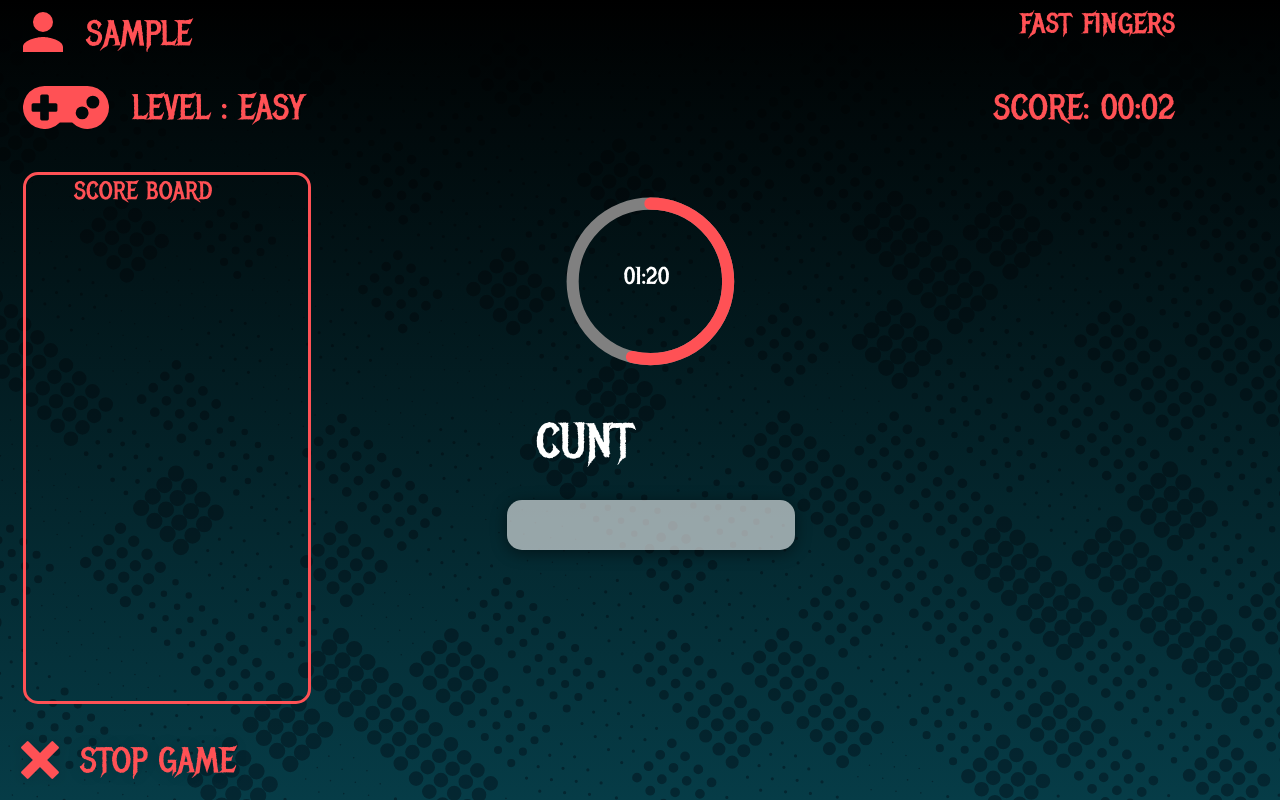
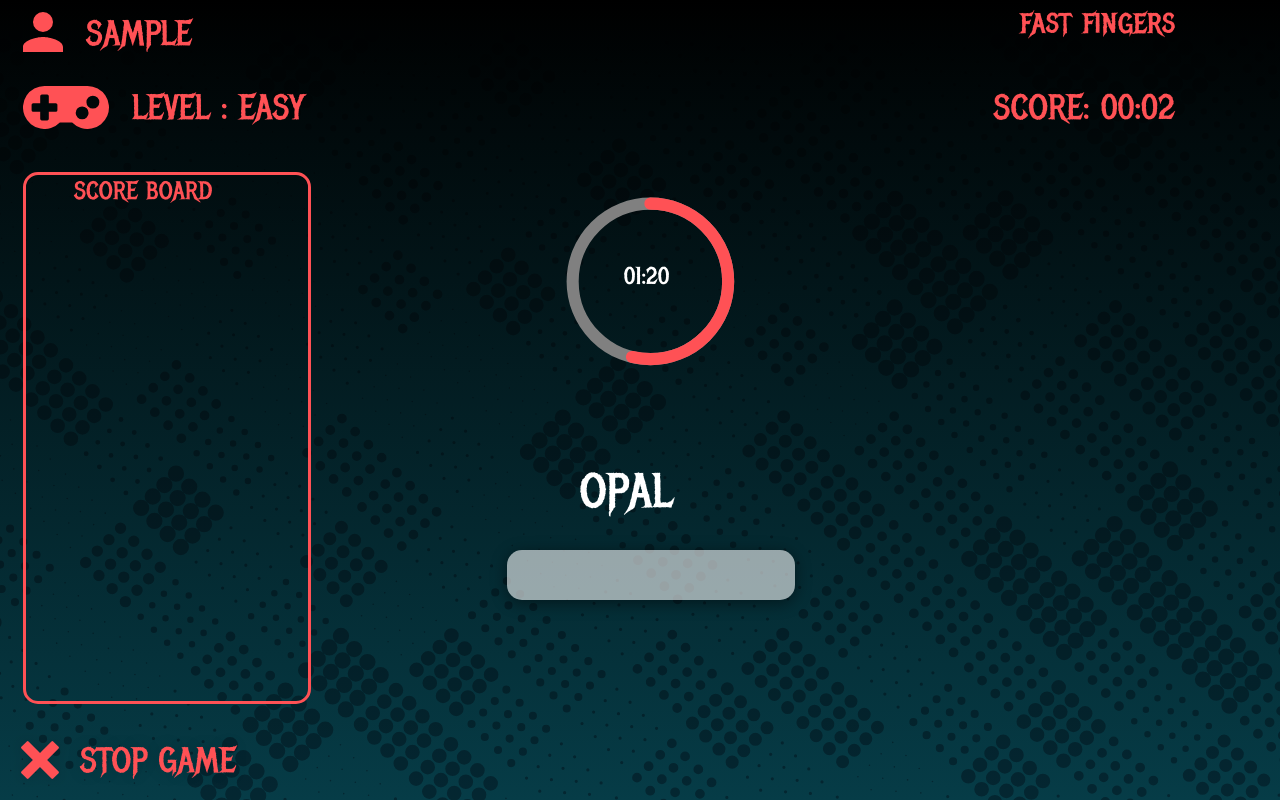
Before and after one commit to pesto-students/fastfingers-lakshmiprabhat, a React (Create React App) app: page / in a window 1280 px wide. Both pictures are taken after typing "Sample" into the empty fields and a click on the button "START GAME". Built offline with nearby package versions, Linux system fonts and the light colour scheme.

Commit message:
modify color change functionality on randomword

```diff
--- a/src/components/GamePage/GamePage.scss
+++ b/src/components/GamePage/GamePage.scss
@@ -64,7 +64,7 @@
   font-size: 3rem;
   color: white;
   font-weight: 500;
-    margin: 10% 0 0 15%;
+  margin: 10% 0 0 12%;
   text-transform: uppercase;
 }
 .inputWordArea {
@@ -112,6 +112,7 @@
   font-size: 40px;
   color: var(--lightRed);margin-top:0;
   font-family: 'Metal Mania';
+  cursor: pointer;
    }
    .buttonArea{
        display:flex;
--- /dev/null
+++ b/src/components/GamePage/RandomWord.jsx
@@ -0,0 +1,24 @@
+import React from 'react';
+import ProtoTypes from "prop-types";
+
+export default function RandomWord({ randomWord, inputWord }){
+    let content = randomWord.split("").map((ch, index) => {
+        if (inputWord[index] && ch.toLowerCase() === inputWord[index].toLowerCase()) {
+            return <span style={{ color: "green" }} key={index}>{ch}</span>
+        }
+        else if (inputWord[index]) {
+            return <span style={{ color: "blue" }} key={index}>{ch}</span>
+        }
+        else {
+            return <span style={{ color: "white" }} key={index}>{ch}</span>
+        }
+    });;
+    return (
+        <p className="randomWord">{content}</p>
+    );
+}
+
+RandomWord.protoTypes = {
+    randomWord : ProtoTypes.string,
+    inputWord : ProtoTypes.string
+}
--- a/src/components/GamePage/SetColorsOnRandomWord.jsx
+++ /dev/null
@@ -1,34 +0,0 @@
-import React from "react";
-import ProtoTypes from "prop-types";
-
-export default function SetColorsOnRandomWord({ randomWord, playerInput }) {
-  let content = randomWord.split("").map((alph, index) => {
-    if (
-      playerInput[index] &&
-      alph.toLowerCase() === playerInput[index].toLowerCase()
-    ) {
-      return (
-        <span style={{ color: "green" }} key={index}>
-          {alph}
-        </span>
-      );
-    } else if (playerInput[index]) {
-      return (
-        <span style={{ color: "blue" }} key={index}>
-          {alph}
-        </span>
-      );
-    } else {
-      return (
-        <span style={{ color: "white" }} key={index}>
-          {alph}
-        </span>
-      );
-    }
-  });
-  return <p>{content}</p>;
-}
-SetColorsOnRandomWord.ProtoTypes = {
-  randomWord: ProtoTypes.string,
-  playerInput: ProtoTypes.string
-};
--- a/src/components/GamePage/Timer.jsx
+++ b/src/components/GamePage/Timer.jsx
@@ -1,49 +1,48 @@
 import React, { useState, useEffect } from "react";
+import ProtoTypes from "prop-types";
 import "./Timer.scss";
-import ProtoTypes from "prop-types";
-import { formatTimeLeft } from "../common/Util";
+import { formatTimeLeft, calculateTimeFraction } from "../common/Util";
+const FULL_DASH_ARRAY = 283;
 let timePassed = 0;
-let timeOut = null;
+let timeout = '';
 
-export default function Timer({ timerValue, handleStopGame }) {
+export default function Timer({timerValue, handleStopGame}) {
     const [timeLeft, setTimeLeft] = useState(timerValue);
-  const [timerStroke, setTimerStroke] = useState("283 283");
+    const [stroke, setStroke] = useState("283 283");
 
     useEffect(() => {
         timePassed = 0;
         setTimeLeft(timerValue);
-  }, [timerValue]); // eslint-disable-line react-hooks/exhaustive-deps
+    }, [timerValue]);
 
     useEffect(() => {
-    timeOut = setInterval(() => {
+        timeout = setInterval(() => {
             if (timeLeft > 0) {
                 timePassed += 100;
                 setTimeLeft(timerValue - timePassed);
-        const strokeWidth = calculateTimeFraction(timeLeft, timerValue);
-        setTimerStroke(`${strokeWidth} 283`);
-      } else if (timeLeft === 0) {
+                const strokeValue = calculateTimeFraction(timeLeft, timerValue);
+                setStroke(`${strokeValue} ${FULL_DASH_ARRAY}`);
+            }
+            else if(timeLeft === 0) {
                 handleStopGame();
-        clearInterval(timeOut);
+                clearInterval(timeout);
             }
         }, 100);
 
         return () => {
-      clearInterval(timeOut);
-    };
-  }, [timeLeft]); // eslint-disable-line react-hooks/exhaustive-deps
+            clearInterval(timeout);
+        }
+        // eslint-disable-next-line react-hooks/exhaustive-deps
+    }, [timeLeft]);
 
     return (
         <div className="baseTimer">
-      <svg className="baseTimerSvg" viewBox="0 0 100 100">
+            <svg className="baseTimerSvg" viewBox="0 0 100 100" xmlns="http://www.w3.org/2000/svg">
                 <g className="baseTimerCircle">
-          <circle
-            className="baseTimerPathElapsed strokeColor"
-            cx="50"
-            cy="50"
-            r="45"
-          />
+                    <circle className="baseTimerPathElapsed strokeColor" cx="50" cy="50" r="45" />
                     <path
-            stroke-dasharray={timerStroke}
+                        id="base-timer-path-remaining"
+                        strokeDasharray={stroke}
                         className="baseTimerPathRemaining"
                         d="
                             M 50, 50
@@ -54,16 +53,16 @@ export default function Timer({ timerValue, handleStopGame }) {
                     ></path>
                 </g>
             </svg>
+            {
+                timeLeft !== -1 ?
                 <span className="baseTimerLabel">{formatTimeLeft(timeLeft)}</span>
+                : ''
+            }
         </div>
     );
 }
 
-Timer.ProtoTypes = {
+Timer.protoTypes = {
    timerValue: ProtoTypes.number.isRequired,
    handleStopGame: ProtoTypes.func.isRequired
-};
-function calculateTimeFraction(timeLeft, timerValue) {
-  const rawTimeFraction = timeLeft / timerValue;
-  return (rawTimeFraction - (1 / timerValue) * (1 - rawTimeFraction)) * 283;
 }
--- a/src/components/GamePage/WordPage.jsx
+++ b/src/components/GamePage/WordPage.jsx
@@ -1,79 +1,54 @@
-import React, { useEffect, useState } from "react";
+import React, { useState, useEffect } from 'react';
+import Timer from './Timer';
+import RandomWord from './RandomWord';
+import { getRandomWord ,getDataFromLocalStorage} from '../common/Util';
 import ProtoTypes from "prop-types";
-import "./GamePage.scss";
-import Timer from "./Timer";
-import data from "../common/data/dictionary.json";
-import {getDataFromLocalStorage} from "../common/Util";
-import SetColorsOnRandomWord from "./SetColorsOnRandomWord";
+import './GamePage.scss';
 
-export default function WordPage({ handleStopGame }) {
+export default function WordPage({ handleStopGame }){
+    const [difficultyLevel, setDifficultyLevel] = useState(Number(getDataFromLocalStorage('difficultyLevel')));
     const [randomWord, setRandomWord] = useState('');
-const [playerInput, setPlayerInput] = useState('');
-const difficultyLevel = Number(getDataFromLocalStorage("difficultyLevel"));
-const [currentDifficultyLevel, setCurrentDifficultyLevel] = useState(
-    difficultyLevel
-    );
-const [timerValue, setTimerValue] = useState(-1);
-const playerInputRef = React.createRef();
+    const [maxTime, setMaxTime] = useState(-1);
+    const [inputWord, setInputWord] = useState('');
+    const inputWordRef = React.createRef();
 
-const getRandomWord = () => {
-    let filteredWords = [];
-    if (currentDifficultyLevel < 1.5) {
-        filteredWords = data.filter((word) => word.length <= 4);
-    } else if (currentDifficultyLevel >= 1.5 && currentDifficultyLevel < 2) {
-        filteredWords = data.filter(
-        (word) => word.length >= 5 && word.length <= 8
-        );
-    } else {
-        filteredWords = data.filter((word) => word.length > 8);
+    const handleInputWordChange = (e) => {
+        setInputWord(e.target.value);
+        if (randomWord.toLowerCase() === e.target.value.toLowerCase()) {
+            setInputWord('');
+            setDifficultyLevel(difficultyLevel+0.01);
+            setTargetWord();
         }
-    const randomIndex = Math.floor(Math.random() * filteredWords.length);
-    const newrandomWord = filteredWords[randomIndex];
-    setRandomWord(newrandomWord);
-    setPlayerInput("");
-    let newTimerValue =
-        Math.floor(newrandomWord.length / currentDifficultyLevel) * 1000;
-    if (newTimerValue > 2000) setTimerValue(newTimerValue);
-    else setTimerValue(2000);
-    };
+    }
 
-    const handleTextChange = (event) => {
-    setPlayerInput(event.target.value);
-    if (randomWord.toLowerCase() === event.target.value.toLowerCase()) {
-        getRandomWord();
-        setCurrentDifficultyLevel(currentDifficultyLevel + 0.01);
+    const setTargetWord = () => {
+        const randomWord = getRandomWord(difficultyLevel);
+        const maxTime = Math.ceil(randomWord.length / difficultyLevel) * 1000;
+        setRandomWord(randomWord);
+        setMaxTime(maxTime > 2000 ? maxTime : 2000);
     }
-    };
 
     useEffect(() => {
-    getRandomWord();
-    if (playerInputRef.current){
-        playerInputRef.current.focus();
-    } // eslint-disable-next-line react-hooks/exhaustive-deps
-}, []);
+        setTargetWord();
+        if (inputWordRef.current) {
+            inputWordRef.current.focus();
+        }
+        // eslint-disable-next-line react-hooks/exhaustive-deps
+    },[]);
 
-return (
+    return(
         <div className="playArea">
-    <Timer
-            timerValue={timerValue}
-            handleStopGame={handleStopGame}
-        ></Timer>
+            <Timer timerValue={maxTime} key={randomWord} handleStopGame={handleStopGame}/>
             <div className="randomWord">
-        <SetColorsOnRandomWord randomWord={randomWord} playerInput={playerInput}/>
+            <RandomWord randomWord={randomWord} inputWord={inputWord}/>
             </div>
             <div className="inputWordArea">
-            <input
-            type="text"
-            className="playerInput"
-            value={playerInput}
-            onChange={handleTextChange}
-            ref={playerInputRef}
-            />
+            <input type="text" className="playerInput" value={inputWord} onChange={handleInputWordChange} ref={inputWordRef}/>
             </div>
         </div>
-);
+    )
 }
 
 WordPage.protoTypes = {
-    handleStopGame: ProtoTypes.func.isRequired
+    handleStopGame : ProtoTypes.func.isRequired
 }
--- a/src/components/common/Util.jsx
+++ b/src/components/common/Util.jsx
@@ -1,3 +1,5 @@
+import WordsCollection from "./data/dictionary.json";
+
 export const saveDataToLocalStorage = (key, value) =>
   localStorage.setItem(key, JSON.stringify(value));
 export const getDataFromLocalStorage = (key) =>
@@ -7,24 +9,56 @@ export const levels = [
   { level: 1.5, levelDesc: "MEDIUM" },
   { level: 2, levelDesc: "HARD" }
 ];
-export function formatTimeLeft(time,format ="ss:ms") {
+export function formatTimeLeft(time, format = "ss:ms") {
   let minutes = Math.floor(time / 1000 / 60);
   let seconds = Math.floor(time / 1000);
   let miliseconds = (time % 1000) / 10;
 
-  if(seconds % 60 === 0){
+  if (seconds % 60 === 0) {
     seconds = 0;
   }
-  if(seconds > 60) {
+  if (seconds > 60) {
     seconds = Math.floor(seconds % 60);
   }
 
   if (format === "mm:ss") {
-    return `${minutes < 10 ? `0${minutes}` : minutes}:${seconds < 10 ? `0${seconds}` : seconds
-      }`;
-  }
-  else {
-    return `${seconds < 10 ? `0${seconds}` : seconds}:${miliseconds < 10 ? `0${miliseconds}` : miliseconds
-      }`;
+    return `${minutes < 10 ? `0${minutes}` : minutes}:${
+      seconds < 10 ? `0${seconds}` : seconds
+    }`;
+  } else {
+    return `${seconds < 10 ? `0${seconds}` : seconds}:${
+      miliseconds < 10 ? `0${miliseconds}` : miliseconds
+    }`;
   }
 }
+
+const FULL_DASH_ARRAY = 283;
+
+export function calculateTimeFraction(timeLeft, maxTime) {
+  const rawTimeFraction = timeLeft / maxTime;
+  return (
+    (rawTimeFraction - (1 / maxTime) * (1 - rawTimeFraction)) * FULL_DASH_ARRAY
+  );
+}
+
+const EASY_DIFFICULTY_WORDARR = WordsCollection.filter(
+  (word) => word.length <= 4
+);
+const MEDIUM_DIFFICULTY_WORDARR = WordsCollection.filter(
+  (word) => word.length >= 5 && word.length <= 8
+);
+const HARD_DIFFICULTY_WORDARR = WordsCollection.filter(
+  (word) => word.length > 8
+);
+
+const getRandomIndex = (array) => Math.floor(Math.random() * array.length);
+
+export const getRandomWord = (difficultyLevel) => {
+  if (difficultyLevel < 1.5) {
+    return EASY_DIFFICULTY_WORDARR[getRandomIndex(EASY_DIFFICULTY_WORDARR)];
+  } else if (difficultyLevel > 1.5 && difficultyLevel < 2) {
+    return MEDIUM_DIFFICULTY_WORDARR[getRandomIndex(MEDIUM_DIFFICULTY_WORDARR)];
+  } else {
+    return HARD_DIFFICULTY_WORDARR[getRandomIndex(HARD_DIFFICULTY_WORDARR)];
+  }
+};
```
Also changed, not shown: src/App.css (indentation only), src/components/GamePage/Timer.scss (indentation only), src/components/common/Header/Header.scss (indentation only), src/components/styles.css (indentation only). Lines whose indentation alone changed are shown as unchanged.
